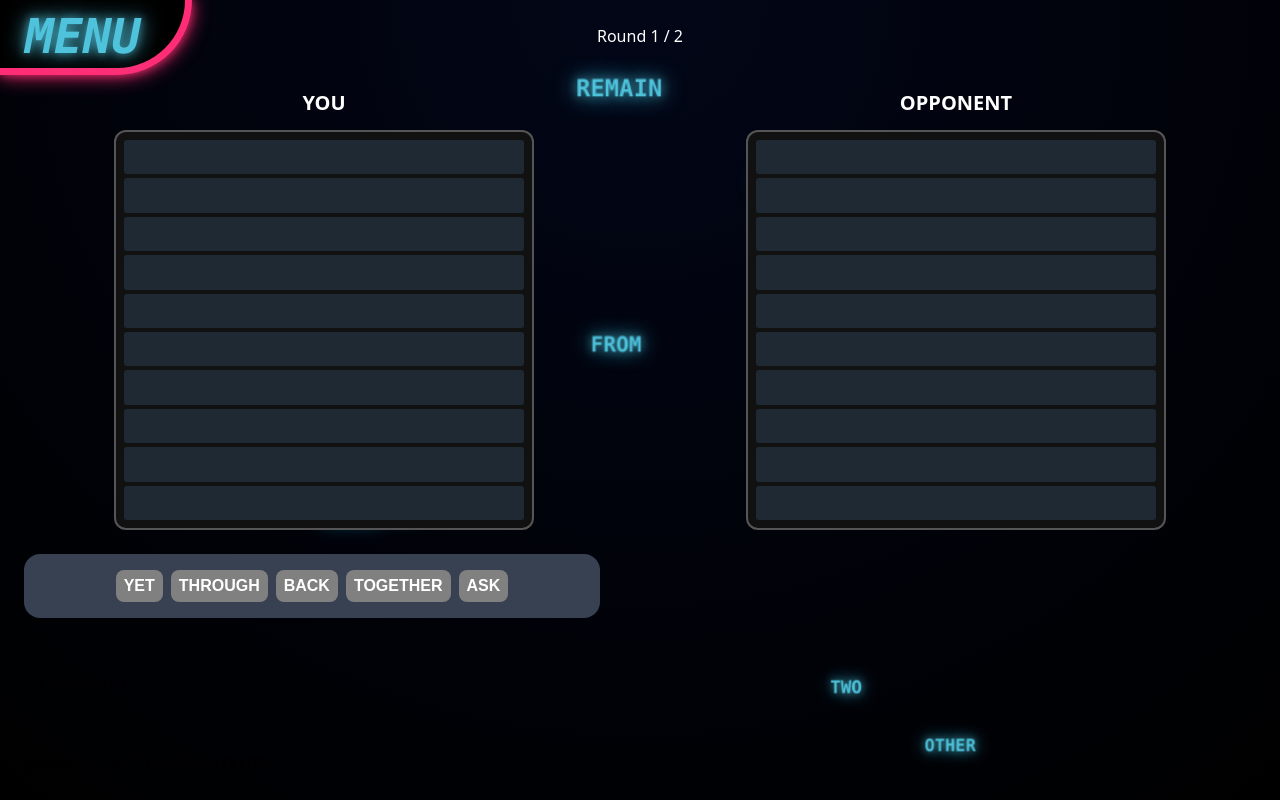
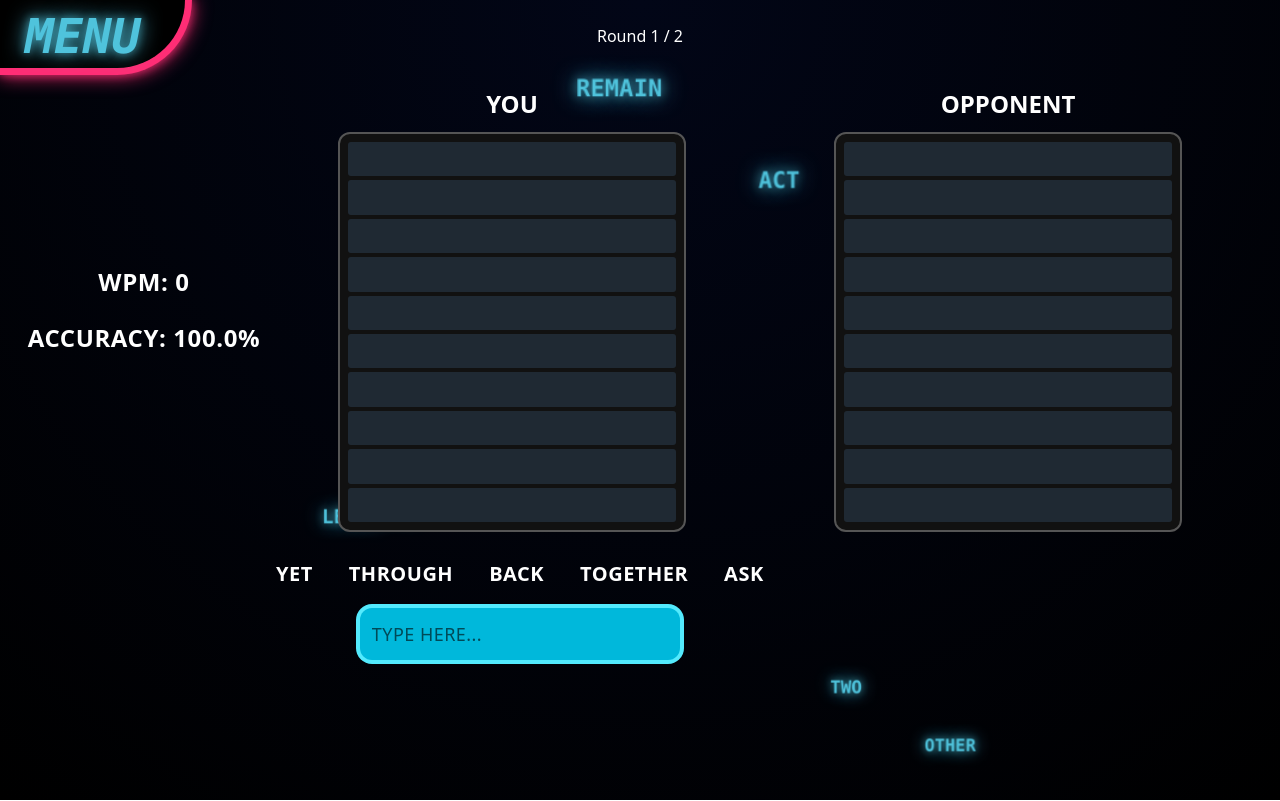
Before and after one commit to Bwin44/TriggerFingerGame, a React (Vite) app in the folder triggerfinger/: page / in a window 1280 px wide. Both pictures are taken after a click on the button "START GAME". Built offline with nearby package versions, Linux system fonts and the light colour scheme.

Commit message:
Converted normal CSS from game.css into Tailwind CSS in Game.jsx file. Fixed game.jsx UI and shifted boards and stats to be in columns of 3 to fix the scrolling issue. Modified stats to appear when game starts and changed UI of word queue and input box

```diff
--- a/triggerfinger/src/assets/background.css
+++ b/triggerfinger/src/assets/background.css
@@ -49,12 +49,12 @@
     0 0 20px #4fc3dc;
 }
 
-.player-2 {
+/*.player-2 {
   color: #ff2d75;
   text-shadow:
     0 0 8px #ff2d7599,
     0 0 20px #ff2d75;
-}
+}*/
 
 /* Animation */
 @keyframes floatWord {
--- a/triggerfinger/src/assets/game.css
+++ b/triggerfinger/src/assets/game.css
@@ -1,15 +1,15 @@
 /* game.css */
 
-.game-container {
+/*.game-container {
   min-height: 100vh;
-  background-color: transparent; /* ✅ */
+  background-color: transparent;
   display: flex;
   flex-direction: column;
   align-items: stretch;
   padding: 1.5rem;
   gap: 1.5rem;
   z-index: 1;
-}
+}*/
 
 /* Start / Replay buttons */
 .game-button {
@@ -26,15 +26,14 @@
   transform: scale(1.05);
 }
 
-.start-button {
-  background-color: #06b6d4; /* cyan-500 */
+/*.start-button {
+  background-color: #06b6d4; /* cyan-500
   color: black;
-}
+}*/
 
-.replay-button {
-  background-color: #22c55e; /* green-500 */
-  color: black;
-}
+/*.replay-button {
+  background-color: #22c55e; /* green-500
+}*/
 
 /* Word queue container */
 .word-queue {
@@ -85,7 +84,7 @@
 }
 
 /* Input box */
-.game-input {
+/*.game-input {
   width: 20rem;
   padding: 0.75rem;
   font-size: 1.125rem;
@@ -94,18 +93,18 @@
   text-transform: uppercase;
   letter-spacing: 0.03em;
   outline: none;
-}
+}*/
 
 /* Stats container */
-.stats {
+/*.stats {
   display: flex;
   gap: 2rem;
   font-size: 1.125rem;
-}
+}*/
 
 /* ================= BOARDS LAYOUT ================= */
 
-.board-container {
+/*.board-container {
   display: grid;
   grid-template-columns: 1fr 1fr;
   gap: 2rem;
@@ -113,24 +112,24 @@
   max-width: 1400px;
   margin: 0 auto;
   align-items: center;
-}
+}*/
 
 /* Individual board */
-.board {
+/*.board {
   position: relative;
   display: flex;
   flex-direction: column;
   align-items: center;
-}
+}*/
 
 /* Title */
-.board-title {
+/*.board-title {
   margin-bottom: 0.75rem;
   font-size: 1.25rem;
   font-weight: bold;
   text-align: center;
   color: white;
-}
+}*/
 
 /* Grid fills available space */
 .board-grid {
--- a/triggerfinger/src/components/Game.jsx
+++ b/triggerfinger/src/components/Game.jsx
@@ -11,24 +11,24 @@ const ROUNDS = 2;
 const COUNTDOWN = 3;
 
 const WORD_BANK = [
-  "THE","BE","TO","OF","AND","A","IN","THAT","HAVE","I","IT","FOR","NOT","ON","WITH",
-  "HE","AS","YOU","DO","AT","THIS","BUT","HIS","BY","FROM","THEY","WE","SAY","HER",
-  "SHE","OR","AN","WILL","MY","ONE","ALL","WOULD","THERE","THEIR","IS","ARE","WAS",
-  "WERE","SO","IF","OUT","UP","WHAT","ABOUT","WHO","GET","WHICH","GO","ME","WHEN",
-  "MAKE","CAN","LIKE","TIME","NO","JUST","HIM","KNOW","TAKE","PEOPLE","INTO","YEAR",
-  "YOUR","GOOD","SOME","COULD","THEM","SEE","OTHER","THAN","THEN","NOW","LOOK","ONLY",
-  "COME","ITS","OVER","THINK","ALSO","BACK","AFTER","USE","TWO","HOW","OUR","WORK",
-  "FIRST","WELL","WAY","EVEN","NEW","WANT","BECAUSE","ANY","THESE","GIVE","DAY","MOST",
-  "US","REACT","KEYBOARD","SPEED","BATTLE","LOGIC","STATE","EFFECT","COMPONENT",
-  "RENDER","HOOK","TYPING","ACCURACY",
-  "PEOPLE","DOES","HERE","YOUR","WHERE","WHEN","US","ALL","HOW","HAS","MORE","THAN",
-  "HEAR","ASK","SEE","SAY","DO","WHOLE","YET","EACH","THROUGH","TOGETHER","MAY",
-  "NEED","SOME","WILL","CAN","UP","DOWN","AWAY","BELOW","ABOVE","ALWAYS","NEVER",
-  "HERE","LITTLE","LESS","GREAT","WALK","RUN","FIND","LOOK","WALK","SIT","STAY","MOVE",
-  "LEAVE","ENTER","FEEL","USE","TAKE","GIVE","RECEIVE","BEGIN","END","CHOOSE","MAKE",
-  "HAVE","REMAIN","CREATE","BUILD","START","FINISH","MOVE","SLOW","FAST","ACT","FEEL",
-  "THINK","IMAGINE","REMEMBER","SHOW","PROVE","ANSWER","TURN","HOLD","AGAIN","EXPLAIN",
-  "HELP","WAIT","SING","DANCE","SLEEP","WAKE","CLOSE","OPEN","NEED","WAIT","ENJOY","CREATE"
+  "THE", "BE", "TO", "OF", "AND", "A", "IN", "THAT", "HAVE", "I", "IT", "FOR", "NOT", "ON", "WITH",
+  "HE", "AS", "YOU", "DO", "AT", "THIS", "BUT", "HIS", "BY", "FROM", "THEY", "WE", "SAY", "HER",
+  "SHE", "OR", "AN", "WILL", "MY", "ONE", "ALL", "WOULD", "THERE", "THEIR", "IS", "ARE", "WAS",
+  "WERE", "SO", "IF", "OUT", "UP", "WHAT", "ABOUT", "WHO", "GET", "WHICH", "GO", "ME", "WHEN",
+  "MAKE", "CAN", "LIKE", "TIME", "NO", "JUST", "HIM", "KNOW", "TAKE", "PEOPLE", "INTO", "YEAR",
+  "YOUR", "GOOD", "SOME", "COULD", "THEM", "SEE", "OTHER", "THAN", "THEN", "NOW", "LOOK", "ONLY",
+  "COME", "ITS", "OVER", "THINK", "ALSO", "BACK", "AFTER", "USE", "TWO", "HOW", "OUR", "WORK",
+  "FIRST", "WELL", "WAY", "EVEN", "NEW", "WANT", "BECAUSE", "ANY", "THESE", "GIVE", "DAY", "MOST",
+  "US", "REACT", "KEYBOARD", "SPEED", "BATTLE", "LOGIC", "STATE", "EFFECT", "COMPONENT",
+  "RENDER", "HOOK", "TYPING", "ACCURACY",
+  "PEOPLE", "DOES", "HERE", "YOUR", "WHERE", "WHEN", "US", "ALL", "HOW", "HAS", "MORE", "THAN",
+  "HEAR", "ASK", "SEE", "SAY", "DO", "WHOLE", "YET", "EACH", "THROUGH", "TOGETHER", "MAY",
+  "NEED", "SOME", "WILL", "CAN", "UP", "DOWN", "AWAY", "BELOW", "ABOVE", "ALWAYS", "NEVER",
+  "HERE", "LITTLE", "LESS", "GREAT", "WALK", "RUN", "FIND", "LOOK", "WALK", "SIT", "STAY", "MOVE",
+  "LEAVE", "ENTER", "FEEL", "USE", "TAKE", "GIVE", "RECEIVE", "BEGIN", "END", "CHOOSE", "MAKE",
+  "HAVE", "REMAIN", "CREATE", "BUILD", "START", "FINISH", "MOVE", "SLOW", "FAST", "ACT", "FEEL",
+  "THINK", "IMAGINE", "REMEMBER", "SHOW", "PROVE", "ANSWER", "TURN", "HOLD", "AGAIN", "EXPLAIN",
+  "HELP", "WAIT", "SING", "DANCE", "SLEEP", "WAKE", "CLOSE", "OPEN", "NEED", "WAIT", "ENJOY", "CREATE"
 ];
 
 /* ================= HELPERS ================= */
@@ -44,8 +44,8 @@ const removeLine = (board) => [Array(COLS).fill(0), ...board.slice(0, -1)];
 /* ================= BOARD ================= */
 function Board({ board, title, overlay }) {
   return (
-    <div className="board">
-      <div className="board-title">{title}</div>
+    <div className="relative flex flex-col items-center">   {/* .board */}
+      <div className="mb-3 text-2xl font-bold text-center text-white">{title}</div>  {/* .board-title */}
 
       <div
         className="board-grid"
@@ -151,9 +151,9 @@ export default function Game({ onGameOver }) {
     const isCorrect = value === currentWord;
 
     setWordStatuses((prev) => {
-      const next = [...prev];
-      next[0] = isCorrect ? "correct" : "incorrect";
-      return [...next.slice(1), "current"];
+      const updated = [...prev];
+      updated[0] = isCorrect ? "correct" : "incorrect";
+      return updated;
     });
 
     setTotalChars((c) => c + value.length);
@@ -227,14 +227,24 @@ export default function Game({ onGameOver }) {
 
   /* ================= RENDER ================= */
   return (
-    <div className="game-container">
+    <div className="min-h-screen flex flex-col items-stretch p-6 gap-6 bg-transparent relative z-10">   {/* .game-container */}
       <p className="mb-4 text-center text-white">Round {round} / {ROUNDS}</p>
 
-      {!gameStarted && countdown > 0 && (
-        <div className="text-4xl font-bold mb-4">{countdown}</div>
+      {!gameStarted && countdown > 0 && ( /* countdown */
+        <div className="text-4xl font-bold mb-4 text-center text-white">{countdown}</div>
       )}
 
-      <div className="board-container">
+      <div className="grid grid-cols-[240px_1fr_1fr] w-full max-w-[1600px] ml-auto items-center">     {/* .board-container */}
+        {/* .stats */}<div className="flex items-center justify-center self-stretch">
+          <div
+            className={`flex flex-col gap-6 text-2xl font-extrabold text-white text-center tracking-wide transition-opacity duration-300 ${gameStarted ? "opacity-100" : "opacity-40"
+              }`}
+          >
+            <div>WPM: {wpm}</div>
+            <div>ACCURACY: {accuracy.toFixed(1)}%</div>
+          </div>
+        </div>
+
         <Board
           board={playerBoard}
           title="YOU"
@@ -247,18 +257,40 @@ export default function Game({ onGameOver }) {
         />
       </div>
 
-      <div className="word-queue mb-4">
-        {words.map((w, i) => (
-          <span key={i} className={`word-${wordStatuses[i]}`}>
+      {/* Word Queue + Input centered under YOU */}
+<div className="grid grid-cols-[240px_1fr_1fr] w-full max-w-[1600px] ml-auto">
+  <div /> {/* empty stats column */}
+
+  <div className="flex flex-col items-center gap-4">
+    {/* WORD QUEUE */}
+    <div className="flex gap-3 text-xl font-bold tracking-wide">
+      {words.map((w, i) => {
+        const status = wordStatuses[i];
+        return (
+          <span
+            key={i}
+            className={`px-3 py-1 rounded-lg transition-colors duration-300
+              ${
+                status === "correct"
+                  ? "text-green-400"
+                  : status === "incorrect"
+                  ? "text-red-400"
+                  : "text-white"
+              }`}
+          >
             {w}
           </span>
-        ))}
+        );
+      })}
     </div>
 
+    {/* INPUT */}
     {gameStarted && (
       <input
         ref={inputRef}
-          className="game-input"
+        className="w-80 p-3 text-lg rounded-xl outline-none uppercase tracking-wide
+                   bg-cyan-500 text-black placeholder-black/60
+                   focus:ring-4 focus:ring-cyan-300 transition"
         value={input}
         onChange={(e) => setInput(e.target.value.toUpperCase())}
         onKeyDown={handleKeyDown}
@@ -266,13 +298,11 @@ export default function Game({ onGameOver }) {
         placeholder="TYPE HERE..."
       />
     )}
+  </div>
 
-      {gameStarted && (
-        <div className="flex gap-6 text-lg mt-4">
-          <div>WPM: {wpm}</div>
-          <div>ACCURACY: {accuracy.toFixed(1)}%</div>
+  <div /> {/* empty opponent column */}
 </div>
-      )}
+
     </div>
   );
 }
--- a/triggerfinger/src/components/Stats.jsx
+++ b/triggerfinger/src/components/Stats.jsx
@@ -6,7 +6,7 @@ export default function Stats({ results, wpmHistory, accuracyHistory, onReplay }
 
   return (
     <div className="game-container text-center">
-      <h2 className="text-4xl font-bold mb-4">
+      <h2 className="text-4xl font-bold mb-4 text-white">
         {wins > results.length / 2 ? "CONGRATULATIONS!" : "BETTER LUCK NEXT TIME!"}
       </h2>
 
@@ -15,7 +15,7 @@ export default function Stats({ results, wpmHistory, accuracyHistory, onReplay }
       <p>AVG ACCURACY: {average(accuracyHistory).toFixed(1)}%</p>
 
       <button
-        className="game-button replay-button mt-6"
+        className="game-button replay-button mt-6 text-black bg-green-500"
         onClick={onReplay}
       >
         REPLAY
```
Lines whose indentation alone changed are shown as unchanged.
